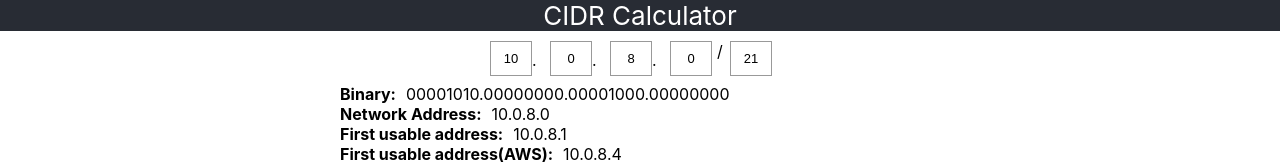
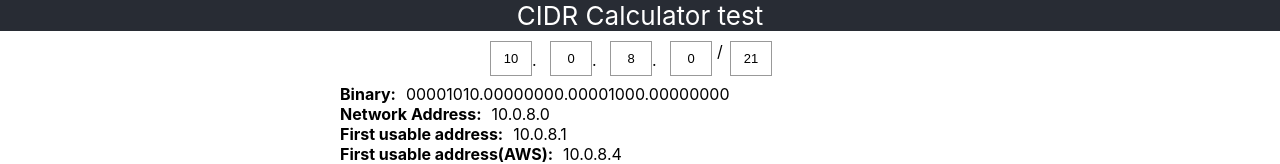
Before and after one commit to danf22/devops-ci-challenge, a React (Create React App) app: page / in a window 1280 px wide. Shown: the top 164 px of the page. Built offline with nearby package versions, Linux system fonts and the light colour scheme.

Commit message:
Update App.js

```diff
--- a/src/App.js
+++ b/src/App.js
@@ -5,7 +5,7 @@ function App() {
   return (
     <div className="App">
       <header className="App-header">
-        <div>CIDR Calculator</div>
+        <div>CIDR Calculator test</div>
       </header>
       <IPv4Addr />
       <footer>
```
